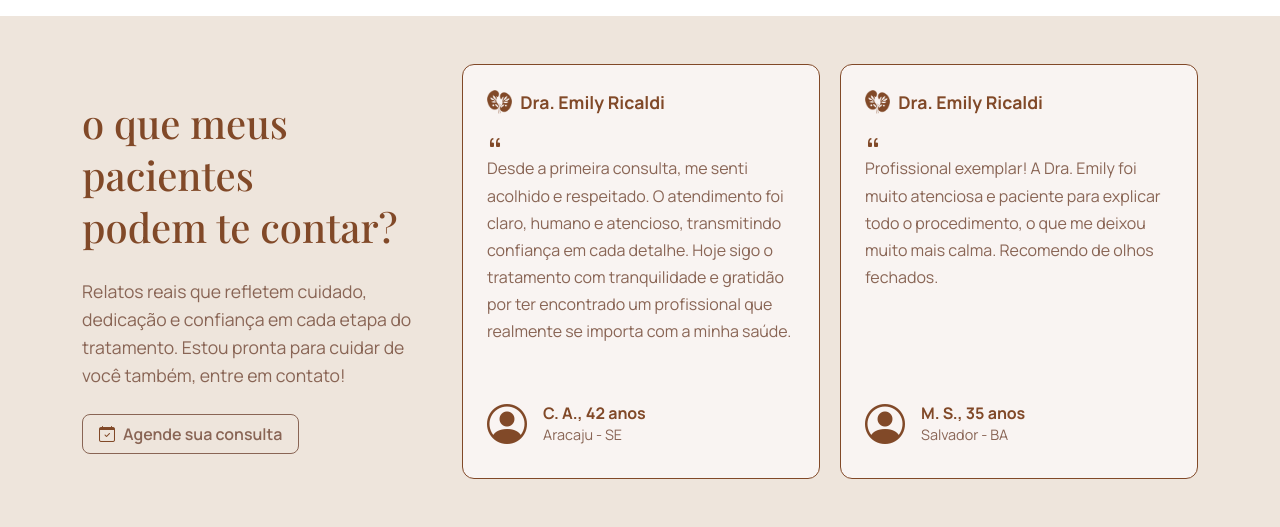
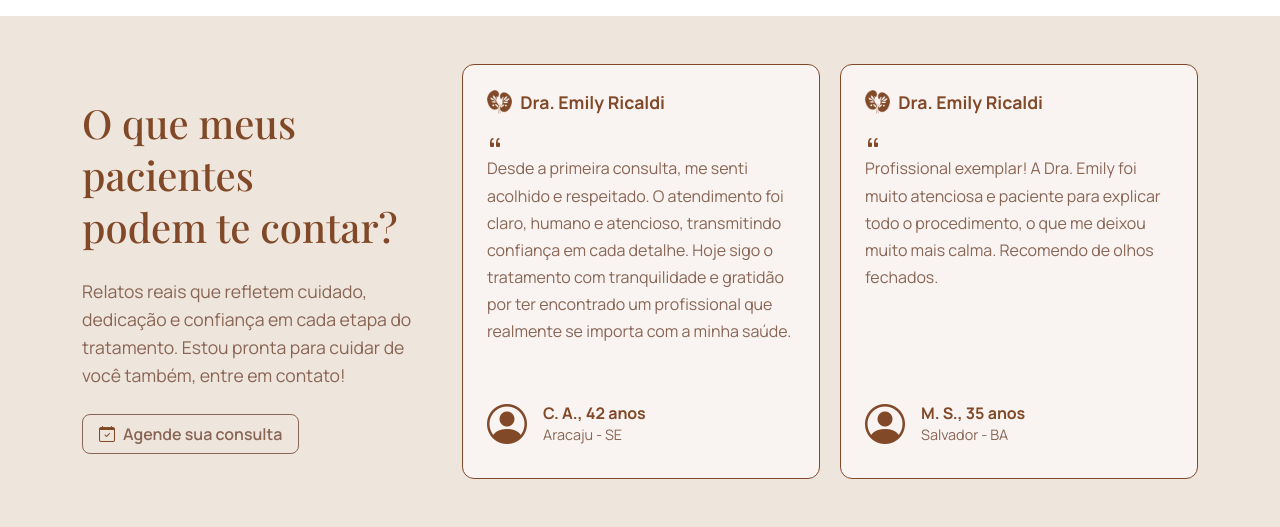
Before and after one commit to GabrielReis11/dra-emily-landingpage, a PHP site: page / in a window 1280 px wide. Shown: the part 4532-5059 px from the top of the page. Run offline with PHP 8.4, Linux system fonts and the light colour scheme; some web fonts are replaced.

Commit message:
Ajuste de titulo de secao de comentarios

```diff
--- a/index.php
+++ b/index.php
@@ -271,7 +271,7 @@
                 <div class="row align-items-center">
 
                     <div class="col-lg-4 mb-5 mb-lg-0">
-                        <h2 class="depoimentos-title">o que meus pacientes<br>podem te contar?</h2>
+                        <h2 class="depoimentos-title">O que meus pacientes<br>podem te contar?</h2>
                         <p class="depoimentos-text">
                             Relatos reais que refletem cuidado, dedicação e confiança em cada etapa do
                             tratamento. Estou pronta para cuidar de você também, entre em contato!
```
